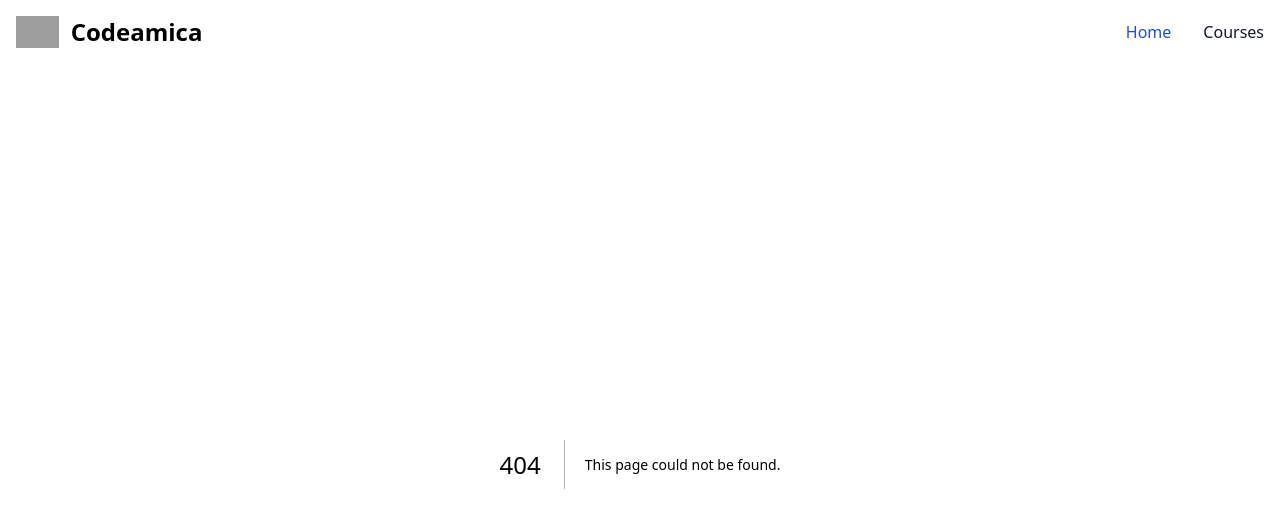
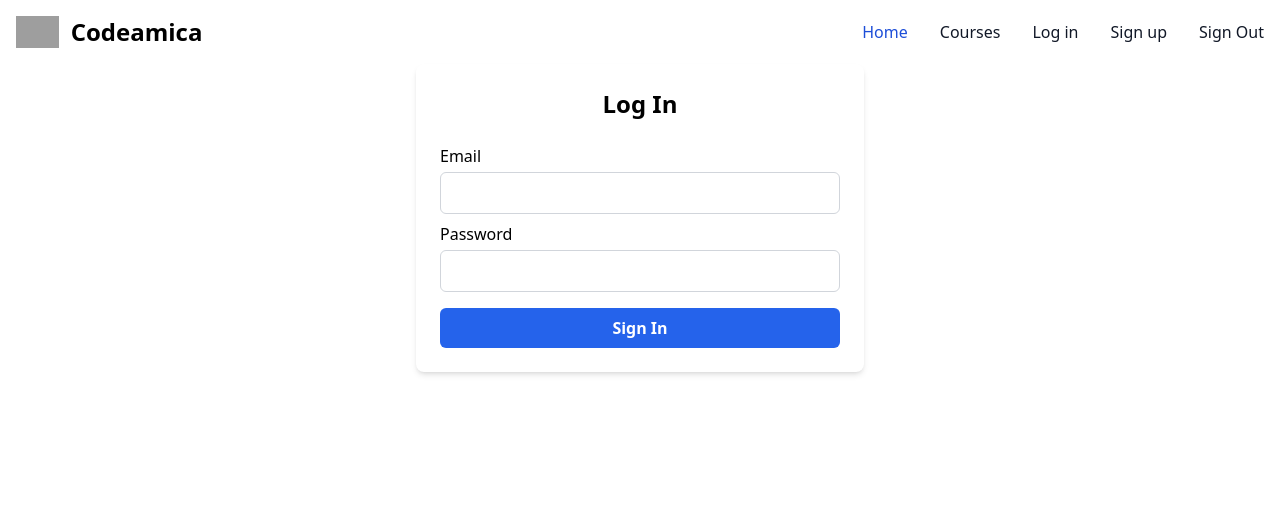
Before and after one commit to KryzeInteractive/codeamica, a Next.js app: page /pages/login in a window 1280 px wide. Before the commit this address had no page. Shown: the top 528 px of the page. Built offline with nearby package versions, Linux system fonts and the light colour scheme; grey boxes are pictures that could not be loaded.

Commit message:
Add  log in and log out

```diff
--- /dev/null
+++ b/src/app/pages/(account)/login/page.tsx
@@ -0,0 +1,10 @@
+import { LogInForm } from "@/components/LogInForm";
+
+export default function Page() {
+  return (
+    <div>
+      {/* <h1>LOGIN</h1> */}
+      <LogInForm />
+    </div>
+  );
+}
--- /dev/null
+++ b/src/app/pages/(account)/signup/page.tsx
@@ -0,0 +1,3 @@
+export default function Page() {
+  return <h1>Signup</h1>;
+}
--- /dev/null
+++ b/src/components/LogInForm.tsx
@@ -0,0 +1,84 @@
+"use client";
+import { signIn } from "next-auth/react";
+import { useState } from "react";
+import { useRouter } from "next/navigation";
+
+export function LogInForm() {
+  const router = useRouter();
+  const [error, setError] = useState<string | null>(null);
+
+  const credentialsAction = async (event: React.FormEvent<HTMLFormElement>) => {
+    event.preventDefault(); // Prevent the default form submission behavior
+
+    const formData = new FormData(event.currentTarget);
+
+    const credentials = {
+      email: formData.get("email") as string,
+      password: formData.get("password") as string,
+    };
+
+    // Reset error and success states
+    setError(null);
+
+    // Sign in with credentials
+    const result = await signIn("credentials", {
+      email: credentials.email,
+      password: credentials.password,
+      redirect: false, // Handle redirect manually
+    });
+
+    if (result?.error) {
+      // Handle any error during sign-in
+      setError(result.error);
+    } else {
+      // Sign-in was successful
+      console.log("log in successful");
+      router.push("/");
+    }
+  };
+
+  return (
+    <form
+      onSubmit={credentialsAction}
+      className="mx-auto max-w-md rounded-lg bg-white p-6 shadow-md"
+    >
+      <h2 className="mb-6 text-center text-2xl font-bold">Log In</h2>
+      <label htmlFor="credentials-email" className="mb-2 block">
+        Email
+        <input
+          type="email"
+          id="credentials-email"
+          name="email"
+          required
+          className="mt-1 block w-full rounded-md border border-gray-300 p-2 focus:ring-2 focus:ring-blue-500"
+        />
+      </label>
+      <label htmlFor="credentials-password" className="mb-4 block">
+        Password
+        <input
+          type="password"
+          id="credentials-password"
+          name="password"
+          required
+          className="mt-1 block w-full rounded-md border border-gray-300 p-2 focus:ring-2 focus:ring-blue-500"
+        />
+      </label>
+      <button
+        type="submit"
+        className="w-full rounded-md bg-blue-600 p-2 font-semibold text-white transition hover:bg-blue-700"
+      >
+        Sign In
+      </button>
+
+      {error && (
+        <p className="mt-4 text-center text-red-600">
+          check email or password, error: {error}
+        </p>
+      )}
+
+      {/* {success && (
+        <p className="mt-4 text-center text-green-600">Login successful!</p>
+      )} */}
+    </form>
+  );
+}
--- a/src/components/Navbar.tsx
+++ b/src/components/Navbar.tsx
@@ -1,5 +1,6 @@
 import Link from "next/link";
 
+import { SignoutButton } from "./SignoutButton";
 export default function Navbar() {
   return (
     <div>
@@ -39,7 +40,7 @@ export default function Navbar() {
               <path
                 stroke="currentColor"
                 strokeLinecap="round"
-                stroke-linejoin="round"
+                strokeLinejoin="round"
                 strokeWidth="2"
                 d="M1 1h15M1 7h15M1 13h15"
               />
@@ -59,11 +60,30 @@ export default function Navbar() {
               </li>
               <li>
                 <Link
-                  href="/page/courses"
+                  href="/pages/courses"
                   className="block rounded px-3 py-2 text-gray-900 hover:bg-gray-100 md:border-0 md:p-0 md:hover:bg-transparent md:hover:text-blue-700 dark:text-white dark:hover:bg-gray-700 dark:hover:text-white md:dark:hover:bg-transparent md:dark:hover:text-blue-500"
                 >
                   Courses
                 </Link>
+              </li>
+              <li>
+                <Link
+                  href="/pages/login"
+                  className="block rounded px-3 py-2 text-gray-900 hover:bg-gray-100 md:border-0 md:p-0 md:hover:bg-transparent md:hover:text-blue-700 dark:text-white dark:hover:bg-gray-700 dark:hover:text-white md:dark:hover:bg-transparent md:dark:hover:text-blue-500"
+                >
+                  Log in
+                </Link>
+              </li>
+              <li>
+                <Link
+                  href="/pages/signup"
+                  className="block rounded px-3 py-2 text-gray-900 hover:bg-gray-100 md:border-0 md:p-0 md:hover:bg-transparent md:hover:text-blue-700 dark:text-white dark:hover:bg-gray-700 dark:hover:text-white md:dark:hover:bg-transparent md:dark:hover:text-blue-500"
+                >
+                  Sign up
+                </Link>
+              </li>
+              <li>
+                <SignoutButton />
               </li>
             </ul>
           </div>
--- /dev/null
+++ b/src/components/SignoutButton.tsx
@@ -0,0 +1,13 @@
+"use client";
+import { signOut } from "next-auth/react";
+
+export function SignoutButton() {
+  return (
+    <button
+      className="block rounded px-3 py-2 text-gray-900 hover:bg-gray-100 md:border-0 md:p-0 md:hover:bg-transparent md:hover:text-blue-700 dark:text-white dark:hover:bg-gray-700 dark:hover:text-white md:dark:hover:bg-transparent md:dark:hover:text-blue-500"
+      onClick={() => signOut()}
+    >
+      Sign Out
+    </button>
+  );
+}
--- /dev/null
+++ b/src/types/next-auth.d.ts
@@ -0,0 +1,19 @@
+// next-auth.d.ts
+import NextAuth from "next-auth";
+
+// Extend the User interface
+declare module "next-auth" {
+  interface User {
+    id: string;
+    role: string;
+  }
+
+  interface Session {
+    user: User;
+  }
+
+  interface JWT {
+    id: string;
+    role: string;
+  }
+}
--- /dev/null
+++ b/src/utils/api/loginUtils.ts
@@ -0,0 +1,18 @@
+export async function loginUser(email: string, password: string) {
+  const response = await fetch("http://localhost:10004/user/login", {
+    method: "POST",
+    headers: {
+      "Content-Type": "application/json",
+    },
+    body: JSON.stringify({ email, password }),
+  });
+
+  const user = await response.json();
+
+  if (!response.ok) {
+    // If API returns an error, throw an error
+    throw new Error(user.error || "Invalid credentials");
+  }
+
+  return user; // Return the user object
+}
```
Also changed, not shown: auth.ts (+41 -1 lines), package.json (+4 -4 lines), src/app/pages/courses/page.tsx (renamed from src/app/page/courses/page.tsx), src/utils/passwordUtils.ts (added), 1 other file (tests, documents, lock files or other folders).
